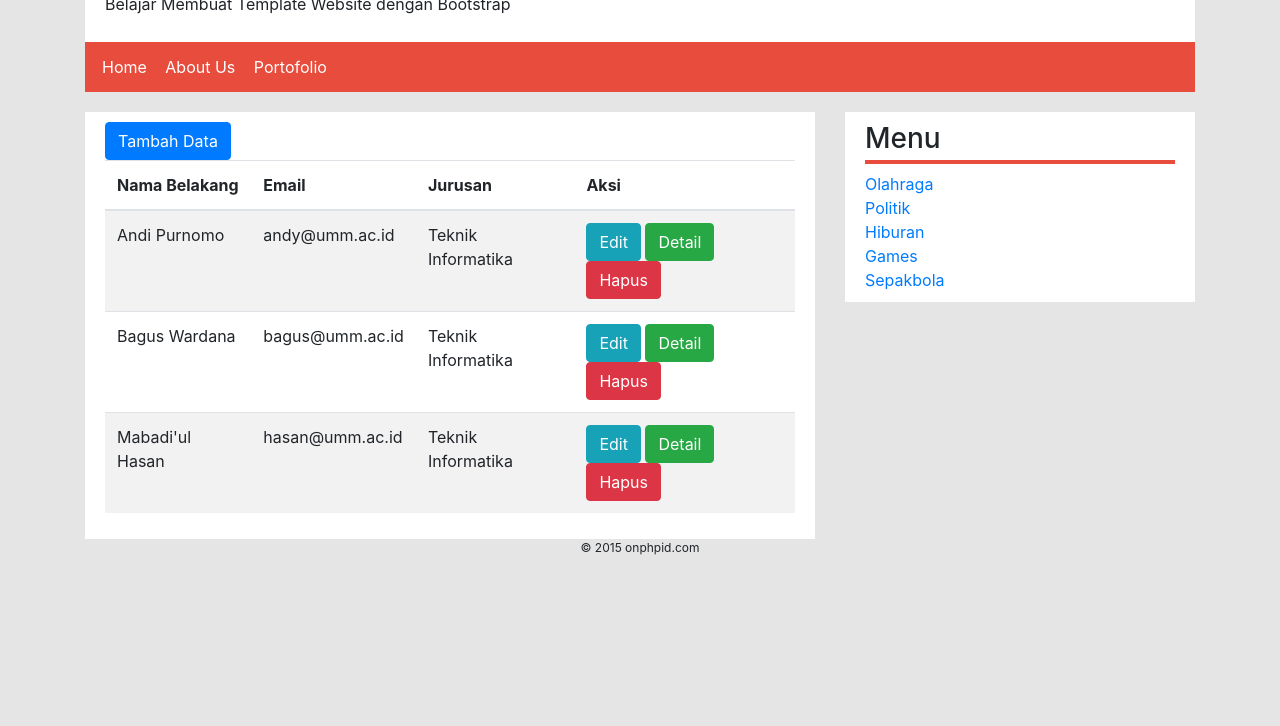
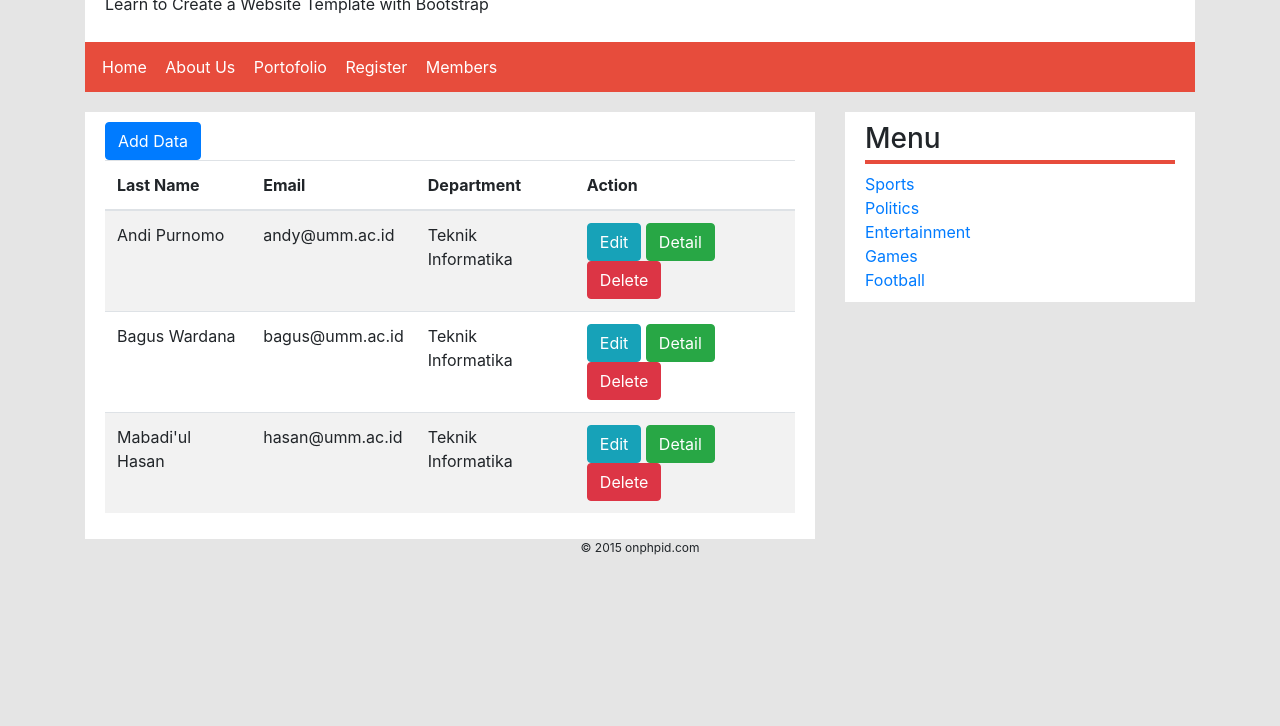
Before and after one commit to iq5ch/bootstrap-task, a plain HTML site: page showData.html in a window 1280 px wide. Shown: the part 74-800 px from the top of the page. Drawn offline with nearby package versions, Linux system fonts and the light colour scheme.

Commit message:
Update showData.html

```diff
--- a/showData.html
+++ b/showData.html
@@ -4,7 +4,7 @@
 <head>
     <meta charset="UTF-8">
     <meta name="viewport" content="width=device-width, initial-scale=1.0">
-    <title>Membuat Template Website Bootstrap</title>
+    <title>Creating Bootstrap Website Template</title>
     <link rel="stylesheet" href="https://stackpath.bootstrapcdn.com/bootstrap/4.4.1/css/bootstrap.min.css"
         integrity="sha384-Vkoo8x4CGsO3+Hhxv8T/Q5PaXtkKtu6ug5TOeNV6gBiFeWPGFN9MuhOf23Q9Ifjh" crossorigin="anonymous">
     <link rel="stylesheet" href="style.css">
@@ -16,15 +16,17 @@
             <div class="col-md-12 header" id="site-header">
 
                 <header>
-                    <h1 class="title-site">Belajar Bootstrap</h1>
-                    <p class="description">Belajar Membuat Template Website dengan Bootstrap</p>
+                    <h1 class="title-site">Learn Bootstrap</h1>
+                    <p class="description">Learn to Create a Website Template with Bootstrap</p>
                 </header>
 
                 <nav class="menus">
                     <ul>
-                        <li><a href="#">Home</a></li>
+                        <li><a href="index.html">Home</a></li>
                         <li><a href="#">About Us</a></li>
                         <li><a href="#">Portofolio</a></li>
+                        <li><a href="form.html">Register</a></li>
+                        <li><a href="showData.html">Members</a></li>
                     </ul>
                 </nav>
 
@@ -34,14 +36,14 @@
         <div class="row">
             <div class="col-md-8 articles" id="site-content">
                 <article class="posts">
-                    <button type="button" class="btn btn-primary">Tambah Data</button>
+                    <button type="button" class="btn btn-primary">Add Data</button>
                     <table class="table table-striped">
                         <thead>
                             <tr>
-                                <th>Nama Belakang</th>
+                                <th>Last Name</th>
                                 <th>Email</th>
-                                <th>Jurusan</th>
-                                <th>Aksi</th>
+                                <th>Department</th>
+                                <th>Action</th>
                             </tr>
                         </thead>
                         <tbody>
@@ -52,7 +54,7 @@
                                 <td>
                                     <button type="button" class="btn btn-info">Edit</button>
                                     <button type="button" class="btn btn-success">Detail</button>
-                                    <button type="button" class="btn btn-danger">Hapus</button>
+                                    <button type="button" class="btn btn-danger">Delete</button>
                                 </td>
                             </tr>
                             <tr>
@@ -62,7 +64,7 @@
                                 <td>
                                     <button type="button" class="btn btn-info">Edit</button>
                                     <button type="button" class="btn btn-success">Detail</button>
-                                    <button type="button" class="btn btn-danger">Hapus</button>
+                                    <button type="button" class="btn btn-danger">Delete</button>
                                 </td>
                             </tr>
                             <tr>
@@ -72,7 +74,7 @@
                                 <td>
                                     <button type="button" class="btn btn-info">Edit</button>
                                     <button type="button" class="btn btn-success">Detail</button>
-                                    <button type="button" class="btn btn-danger">Hapus</button>
+                                    <button type="button" class="btn btn-danger">Delete</button>
                                 </td>
                             </tr>
                         </tbody>
@@ -84,15 +86,15 @@
                 <aside class="widgets">
                     <h3 class="widget-title">Menu</h3>
                     <ul>
-                        <li><a href="#">Olahraga</a></li>
-                        <li><a href="#">Politik</a></li>
-                        <li><a href="#">Hiburan</a></li>
+                        <li><a href="#">Sports</a></li>
+                        <li><a href="#">Politics</a></li>
+                        <li><a href="#">Entertainment</a></li>
                         <li><a href="#">Games</a></li>
-                        <li><a href="#">Sepakbola</a></li>
+                        <li><a href="#">Football</a></li>
                     </ul>
                 </aside>
-            </div>
-        </div>
+                </div>
+                </div>
 
         <div class="row">
             <div class="col-md-12 footer" id="site-footer">
```
